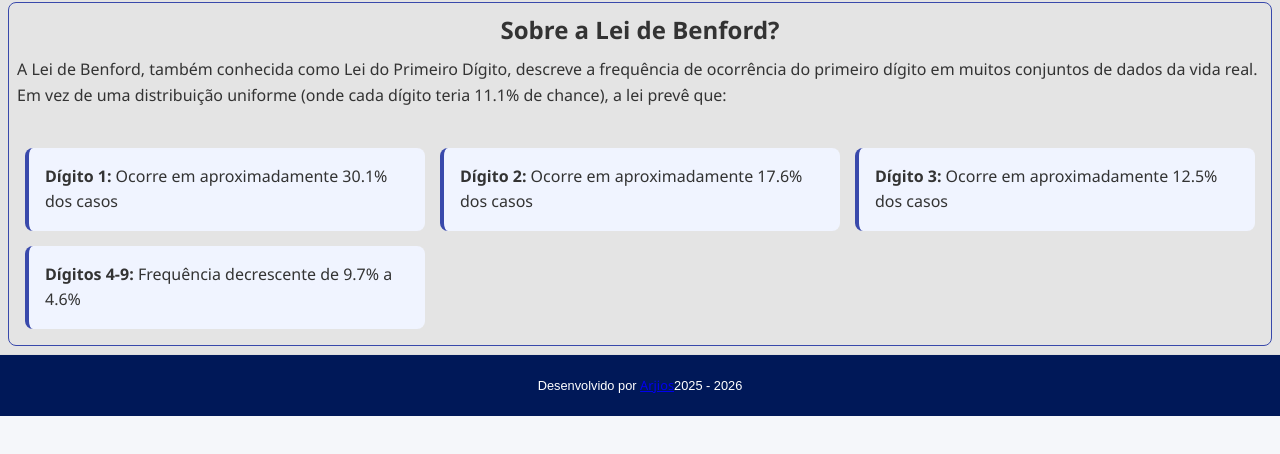
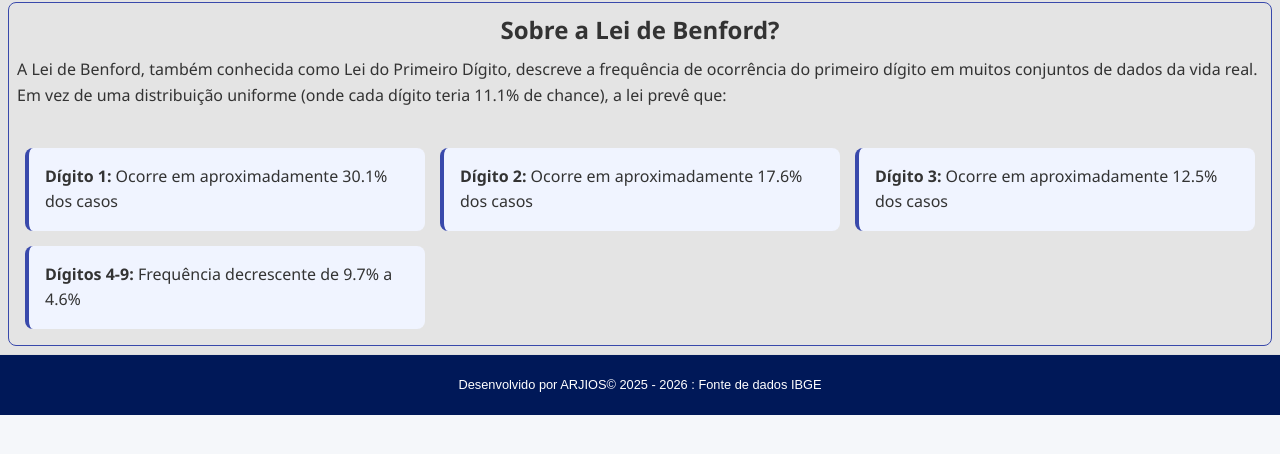
Before and after one commit to arjios/benford, a website: page pages/about.html in a window 1280 px wide. Shown: the part 132-586 px from the top of the page. Drawn offline with nearby package versions, Linux system fonts and the light colour scheme.

Commit message:
Footer container

```diff
--- a/pages/about.html
+++ b/pages/about.html
@@ -81,10 +81,7 @@
     </main>
     <footer>
         <div class="footer_container">
-            <div class="footer_container">
-                <p class="footer_text">Desenvolvido por <a class="footer_link" href="#" target="_blank">Arjios</a>2025 -
-                    2026</p>
-            </div>
+            <p class="footer_text">Desenvolvido por ARJIOS© 2025 - 2026 : Fonte de dados IBGE</p>
         </div>
     </footer>
 </body>
```
Also changed, not shown: index.html (+1 -1 lines), pages/contact.html (+1 -4 lines), pages/help.html (+1 -4 lines).
